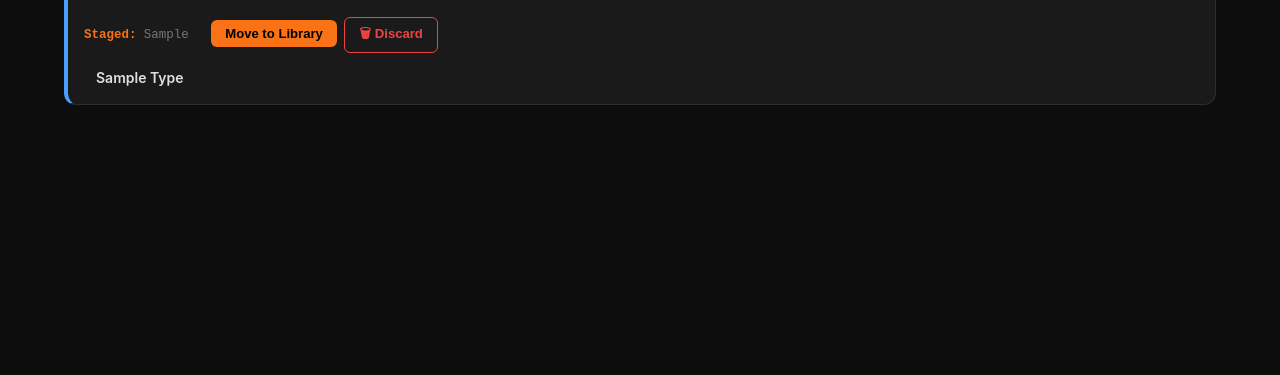
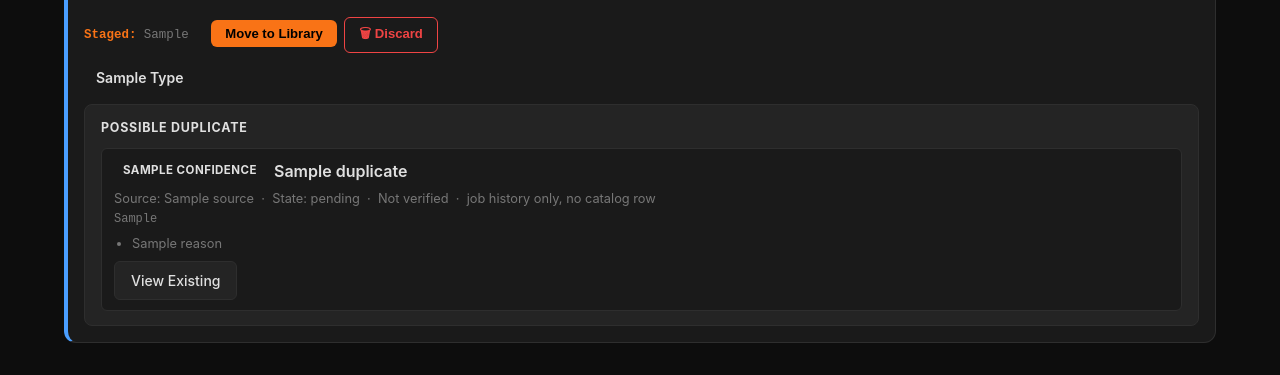
Before and after one commit to fenichey-vin/Dexterslab-media, a Flask app: template templates/job.html in a window 1280 px wide. Shown: the part 512-887 px from the top of the page. Before the commit the page ends 617 px from the top, so only its background shows below. Run offline with Flask 3, Linux system fonts and the light colour scheme; the template is opened without the code that fills it: most values are stand-ins (such as "Sample title", 1, 10 or a date in 2020).

Commit message:
Add duplicate visibility during media review

```diff
--- a/app.py
+++ b/app.py
@@ -218,6 +218,13 @@ def job_detail(job_id):
         return 'Job not found', 404
     titles = db.get_titles(job_id)
     classified = sum(1 for t in titles if t['classification'] is not None)
+    # Advisory duplicate visibility (Phase 2B) -- read-only, computed fresh on
+    # every load so returning to a job later still shows current candidates.
+    for t in titles:
+        cls = t.get('classification')
+        if cls:
+            t['duplicates'] = catalog.find_possible_duplicates(
+                cls, exclude_job_id=job_id, exclude_title_num=t['title_num'])
     return render_template('job.html', job=job, titles=titles,
                            classified_count=classified, total_count=len(titles))
 
@@ -229,12 +236,15 @@ def classify_title(job_id, n):
     data = request.get_json(silent=True)
     if not data or 'type' not in data:
         return jsonify({'error': 'Missing type field'}), 400
+    # Advisory duplicate check runs against the posted metadata *before* the
+    # classification is committed -- read-only, never blocks the save below.
+    duplicates = catalog.find_possible_duplicates(data, exclude_job_id=job_id, exclude_title_num=n)
     db.save_classification(job_id, n, data)
     # Promote job from ingesting → review once first classification arrives
     job = db.get_job(job_id)
     if job and job['status'] == 'ingesting':
         db.set_job_status(job_id, 'review')
-    return jsonify({'ok': True})
+    return jsonify({'ok': True, 'duplicates': duplicates})
 
 
 @app.route('/media/job/<job_id>/title/<int:n>/unclassify', methods=['POST'])
@@ -1423,6 +1433,26 @@ def catalog_status():
                            unroutable=conflict_data['unroutable'])
 
 
+@app.route('/media/catalog/<int:catalog_id>')
+def catalog_detail(catalog_id):
+    """Read-only detail view of a single catalog row (Phase 2B). Used as the
+    'View Existing' / clickable-title destination for duplicate candidates
+    that have their own catalog row. One on-demand stat() for the actual
+    file size -- same pattern catalog_status() already uses for failed rows,
+    done here for exactly one row, not a scan.
+    """
+    row = db.get_catalog_row_by_id(catalog_id)
+    if not row:
+        return 'Catalog row not found', 404
+    path = Path(row['library_path'])
+    try:
+        actual_size = path.stat().st_size if path.exists() else None
+    except OSError:
+        actual_size = None
+    return render_template('catalog_detail.html', row=row, actual_size=actual_size,
+                           file_exists=path.exists())
+
+
 @app.route('/media/catalog/<int:catalog_id>/reverify', methods=['POST'])
 def catalog_reverify(catalog_id):
     """Re-check one catalog row's file against disk. Read-only w.r.t. the
--- a/static/app.js
+++ b/static/app.js
@@ -107,6 +107,7 @@ function submitClassification(event, n) {
     .then(r => {
       if (r.ok) {
         _updateDisplay(n, data);
+        _renderDuplicates(n, r.duplicates);
         hideForm(n);
         _updateProgress();
         const wrap = qs(`cls-form-${n}`);
@@ -125,6 +126,7 @@ function quickClassify(n, type) {
     .then(r => {
       if (r.ok) {
         _updateDisplay(n, data);
+        _renderDuplicates(n, r.duplicates);
         hideForm(n);
         hide(qs(`claude-panel-${n}`));
         _updateProgress();
@@ -222,6 +224,54 @@ function _updateDisplay(n, cls) {
   // Mark card as classified
   const card = qs(`title-card-${n}`);
   if (card) card.classList.add('classified');
+}
+
+// ── Possible-duplicate panel (Phase 2B, advisory only, no page reload) ────────
+// Mirrors the Jinja-rendered panel in job.html so a live classify (no reload)
+// looks identical to what a fresh page load would render for the same data.
+
+function _escapeHtml(s) {
+  const div = document.createElement('div');
+  div.textContent = s == null ? '' : String(s);
+  return div.innerHTML;
+}
+
+function _renderDuplicates(n, duplicates) {
+  const wrap = qs(`dup-panel-${n}`);
+  if (!wrap) return;
+  if (!duplicates || !duplicates.length) {
+    wrap.innerHTML = '';
+    return;
+  }
+
+  const cards = duplicates.map(d => {
+    const href = d.catalog_id ? `/media/catalog/${d.catalog_id}` : `/media/job/${d.job_id}`;
+    const reasons = (d.reasons || []).map(r => `<li>${_escapeHtml(r)}</li>`).join('');
+    const pathLine = d.library_path
+      ? `<div class="dup-meta" style="font-family:'Courier New',monospace;font-size:0.75rem">${_escapeHtml(d.library_path)}</div>`
+      : '';
+    const noRowNote = d.has_catalog_row ? '' : '&nbsp;·&nbsp; job history only, no catalog row';
+    return `
+      <div class="dup-card">
+        <div class="dup-card-header">
+          <span class="dup-conf dup-conf-${String(d.confidence).toLowerCase()}">${_escapeHtml(d.confidence)}</span>
+          <a class="dup-title-link" href="${href}">${_escapeHtml(d.label)}</a>
+        </div>
+        <div class="dup-meta">
+          Source: ${_escapeHtml((d.source || '').replace(/_/g, ' '))}
+          &nbsp;·&nbsp; State: ${_escapeHtml(d.state)}
+          &nbsp;·&nbsp; ${d.verified ? 'Verified' : 'Not verified'}
+          ${noRowNote}
+        </div>
+        ${pathLine}
+        <ul class="dup-reasons">${reasons}</ul>
+        <div class="dup-actions">
+          <a class="btn btn-ghost" href="${href}">View Existing</a>
+        </div>
+      </div>`;
+  }).join('');
+
+  wrap.innerHTML = `<div class="dup-panel"><div class="dup-panel-header">Possible Duplicate</div>${cards}</div>`;
 }
 
 function _updateProgress() {
--- a/static/style.css
+++ b/static/style.css
@@ -606,6 +606,60 @@ code {
   vertical-align: middle;
 }
 
+/* ─── Possible-duplicate panel (Phase 2B, advisory only) ─────────────────────── */
+.dup-panel {
+  margin: 0 16px 16px;
+  background: var(--surface2);
+  border: 1px solid var(--border);
+  border-radius: 8px;
+  padding: 14px 16px;
+}
+
+.dup-panel-header {
+  font-size: 0.78rem;
+  font-weight: 700;
+  text-transform: uppercase;
+  letter-spacing: 0.06em;
+  color: var(--text);
+  margin-bottom: 10px;
+}
+
+.dup-card {
+  background: var(--surface);
+  border: 1px solid var(--border);
+  border-radius: 6px;
+  padding: 10px 12px;
+  margin-bottom: 10px;
+}
+.dup-card:last-child { margin-bottom: 0; }
+
+.dup-card-header { display: flex; align-items: center; gap: 8px; flex-wrap: wrap; margin-bottom: 6px; }
+
+.dup-title-link { color: var(--text); font-weight: 600; text-decoration: none; }
+.dup-title-link:hover { color: var(--accent); text-decoration: underline; }
+
+.dup-meta { font-size: 0.8rem; color: var(--muted); margin: 2px 0; }
+
+.dup-reasons { font-size: 0.8rem; color: var(--muted); margin: 6px 0 8px 18px; }
+.dup-reasons li { margin-bottom: 2px; }
+
+.dup-actions { margin-top: 4px; }
+
+/* Confidence communicates certainty (how sure is this match), not severity --
+   one color family at three intensities, no red/yellow alarm palette. */
+.dup-conf {
+  display: inline-block;
+  padding: 2px 9px;
+  border-radius: 99px;
+  font-size: 0.72rem;
+  font-weight: 700;
+  text-transform: uppercase;
+  letter-spacing: 0.04em;
+}
+.dup-conf-high   { background: var(--accent); color: #05132a; }
+.dup-conf-medium { background: rgba(74,158,255,.25); color: var(--accent); }
+.dup-conf-low    { background: transparent; border: 1px solid var(--border); color: var(--muted); }
+
 /* ─── Disc ID card ───────────────────────────────────────────────────────────── */
 .disc-id-card {
   background: rgba(74,158,255,.05);
--- a/templates/job.html
+++ b/templates/job.html
@@ -242,6 +242,41 @@
         </div>
       {% else %}
         <div class="cls-badge cls-unknown">Unclassified</div>
+      {% endif %}
+    </div>
+
+    <!-- Possible-duplicate panel (Phase 2B, advisory only) -->
+    <div id="dup-panel-{{ t.title_num }}">
+      {% if t.duplicates %}
+      <div class="dup-panel">
+        <div class="dup-panel-header">Possible Duplicate</div>
+        {% for d in t.duplicates %}
+        {% set href = ('/media/catalog/' ~ d.catalog_id) if d.catalog_id else ('/media/job/' ~ d.job_id) %}
+        <div class="dup-card">
+          <div class="dup-card-header">
+            <span class="dup-conf dup-conf-{{ d.confidence | lower }}">{{ d.confidence }}</span>
+            <a class="dup-title-link" href="{{ href }}">{{ d.label }}</a>
+          </div>
+          <div class="dup-meta">
+            Source: {{ d.source | replace('_',' ') }}
+            &nbsp;·&nbsp; State: {{ d.state }}
+            &nbsp;·&nbsp; {{ 'Verified' if d.verified else 'Not verified' }}
+            {% if not d.has_catalog_row %}&nbsp;·&nbsp; job history only, no catalog row{% endif %}
+          </div>
+          {% if d.library_path %}
+          <div class="dup-meta" style="font-family:'Courier New',monospace;font-size:0.75rem">{{ d.library_path }}</div>
+          {% endif %}
+          <ul class="dup-reasons">
+            {% for reason in d.reasons %}
+            <li>{{ reason }}</li>
+            {% endfor %}
+          </ul>
+          <div class="dup-actions">
+            <a class="btn btn-ghost" href="{{ href }}">View Existing</a>
+          </div>
+        </div>
+        {% endfor %}
+      </div>
       {% endif %}
     </div>
 
```
Also changed, not shown: catalog.py (+241 -0 lines), templates/catalog_detail.html (added, +51 -0 lines).
